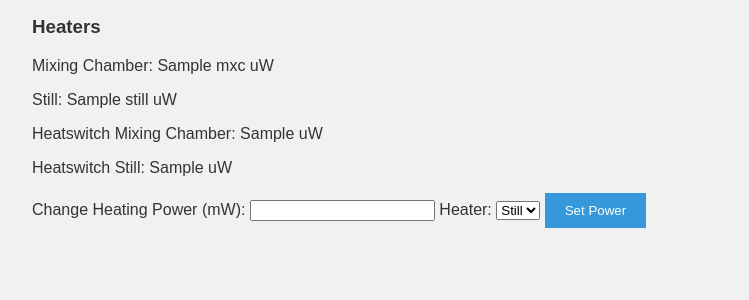
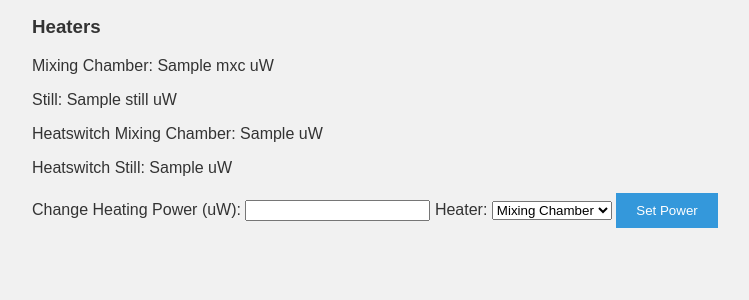
Before and after one commit to TheBlueCookie/PICO_XLD_Server, a Flask app: template src/server/templates/control.html in a window 1280 px wide. Shown: the part 389-689 px from the top of the page, without its empty margins (148-897 px from the left). Run offline with Flask 3, Linux system fonts and the light colour scheme; the template is opened without the code that fills it: most values are stand-ins (such as "Sample title", 1, 10 or a date in 2020); parts of the project's set-up code (start-up, migrations or seed data) failed here and were passed over.

Commit message:
corrected errors in setting heater power

```diff
--- a/src/server/main.py
+++ b/src/server/main.py
@@ -102,8 +102,8 @@ def control():
     if request.method == "POST":
         new_power = request.form.get("power")
         heater_id = request.form.get("heater select")
-        if heater_id == 'still':
-            db.write_heater(index=db.still_ind, val=float(new_power))
+        if heater_id == 'mixing chamber':
+            db.write_heater(index=db.mxc_ind, val=float(new_power))
 
     return render_template("control.html", powers=get_all_powers(), temps=get_all_temps())
 
--- a/src/server/templates/control.html
+++ b/src/server/templates/control.html
@@ -16,11 +16,11 @@
             <p>Heatswitch Still: {{ powers.still_switch }} uW</p>
     </div>
     <form method="POST">
-        <label for="power">Change Heating Power (mW):</label>
+        <label for="power">Change Heating Power (uW):</label>
         <input type="number" id="power" name="power" step=0.1 required>
         <label for="heater select">Heater:</label>
         <select id="heater select" name="heater select">
-            <option value="still">Still</option>
+            <option value="mixing chamber">Mixing Chamber</option>
         </select>
         <button class="button" type="submit">Set Power</button>
     </form>
```
